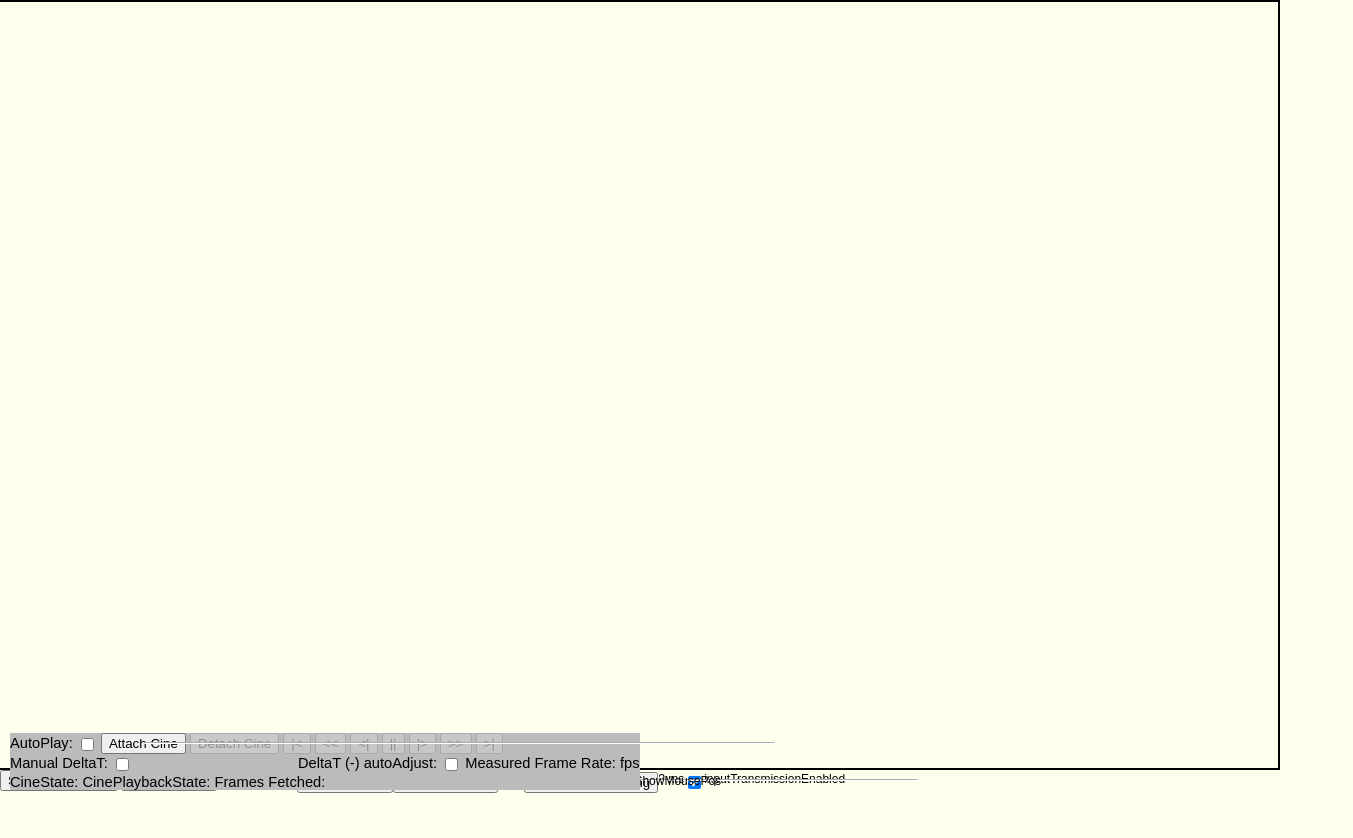
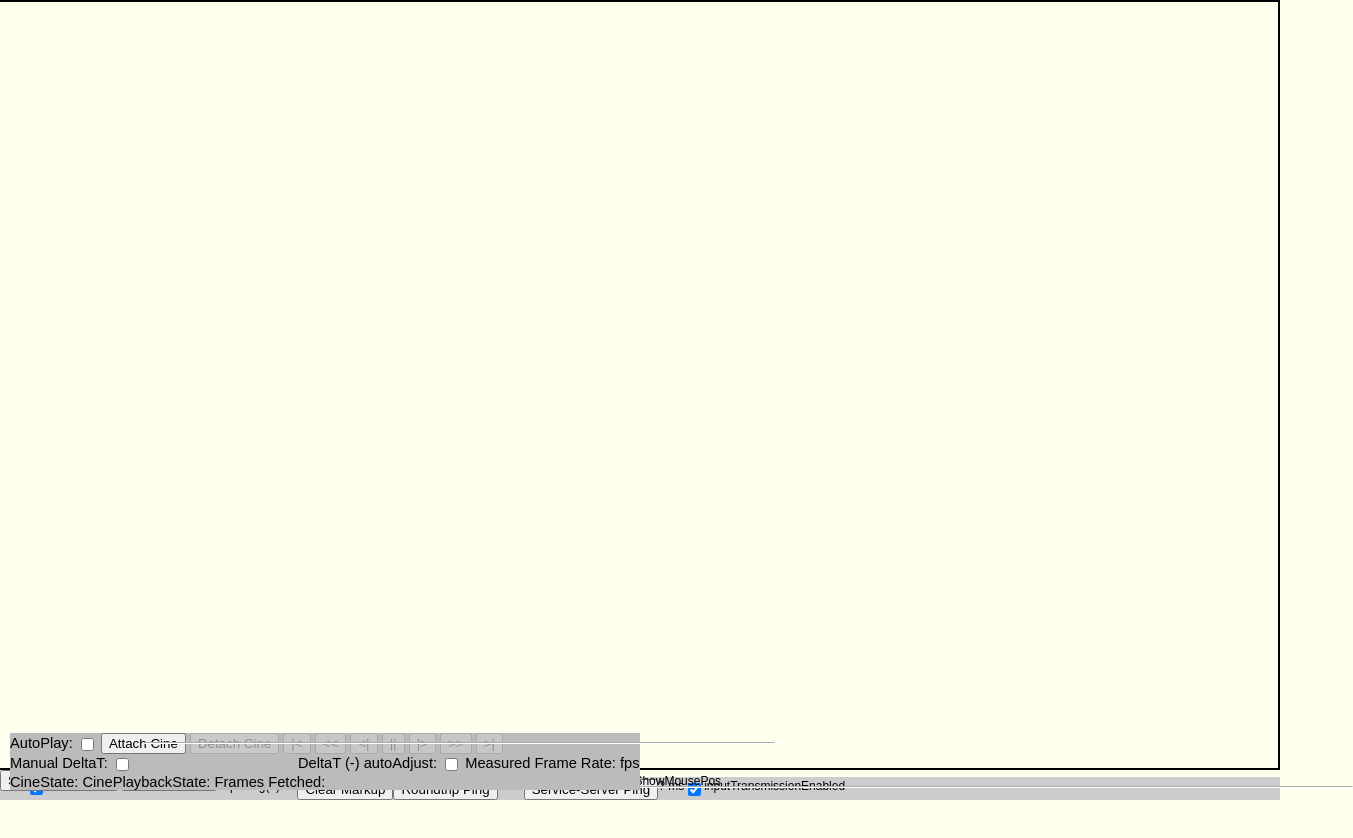
Before and after one commit to calgaryscientific/pureweb-html5-samples, a website with bundled scripts: page DDx/index.html in a window 1280 px wide. Shown: the top 838 px of the page, 1353 px wide, since content can reach past the window. Built offline with nearby package versions, Linux system fonts and the light colour scheme; files whose address does not match are found by name.

Commit message:
PWEB-3236 Make DDx footer more visible on Safari (partial port from 4.1, reviewed in https://github.com/calgaryscientific/pureweb/pull/333)

```diff
--- a/DDx/index.html
+++ b/DDx/index.html
@@ -158,7 +158,7 @@
             <div id="ddxview2" class="purewebview" style="width: 50%; height: 50%; float: left;"></div>
             <div id="ddxview3" class="purewebview" style="width: 50%; height: 50%; float: left;"></div>
         </div>
-        <div id="ddxview_footer" style="position: absolute; bottom: 0px; height: 30px; vertical-align: middle; font-size: 12px; margin-left: 4px; vertical-align: middle;">
+        <div id="ddxview_footer" style="position: absolute; bottom: 0px; width: 100%; background-color: #ccc; vertical-align: middle; font-size: 12px; margin-left: 4px; vertical-align: middle;">
 
             <div style="display:inline-flex;">
                 Grid:
```
